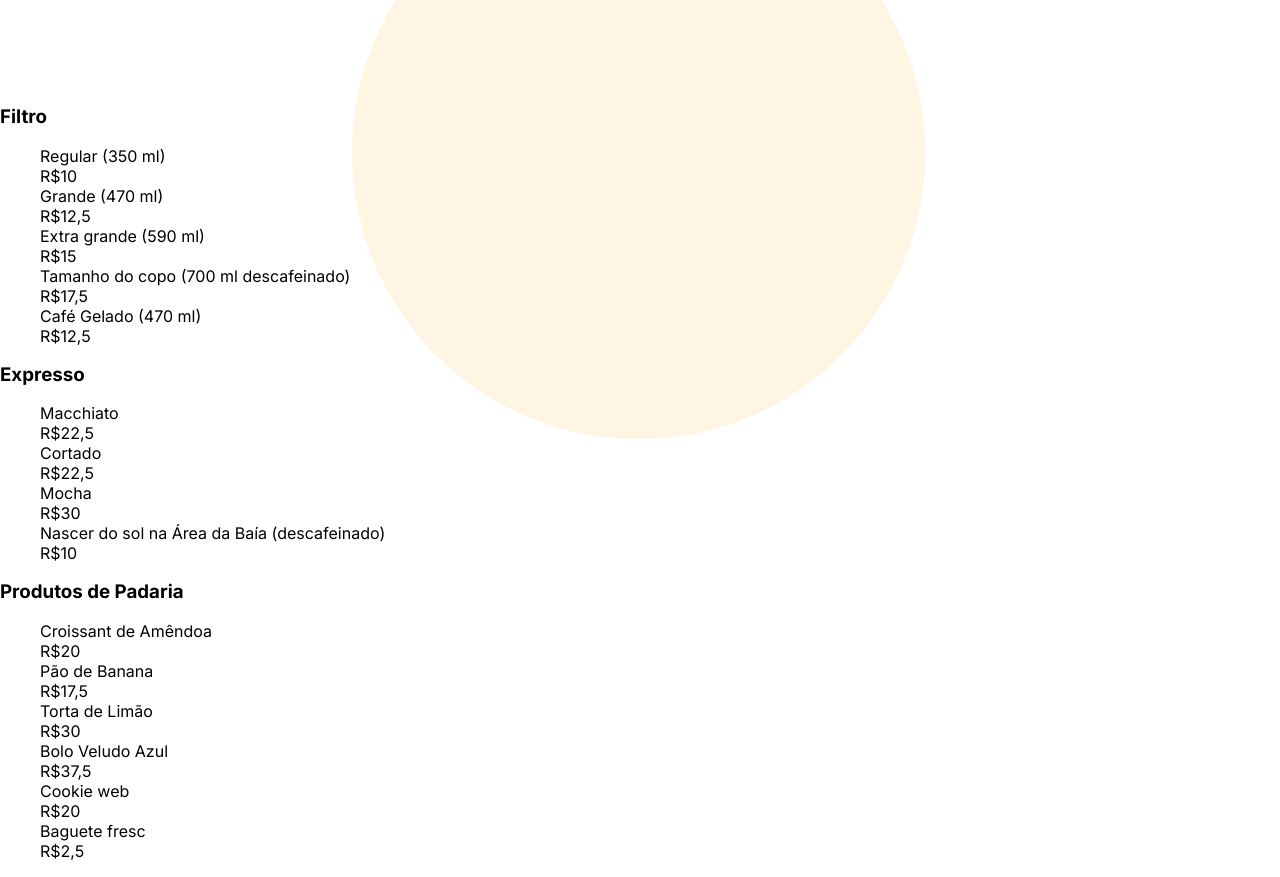
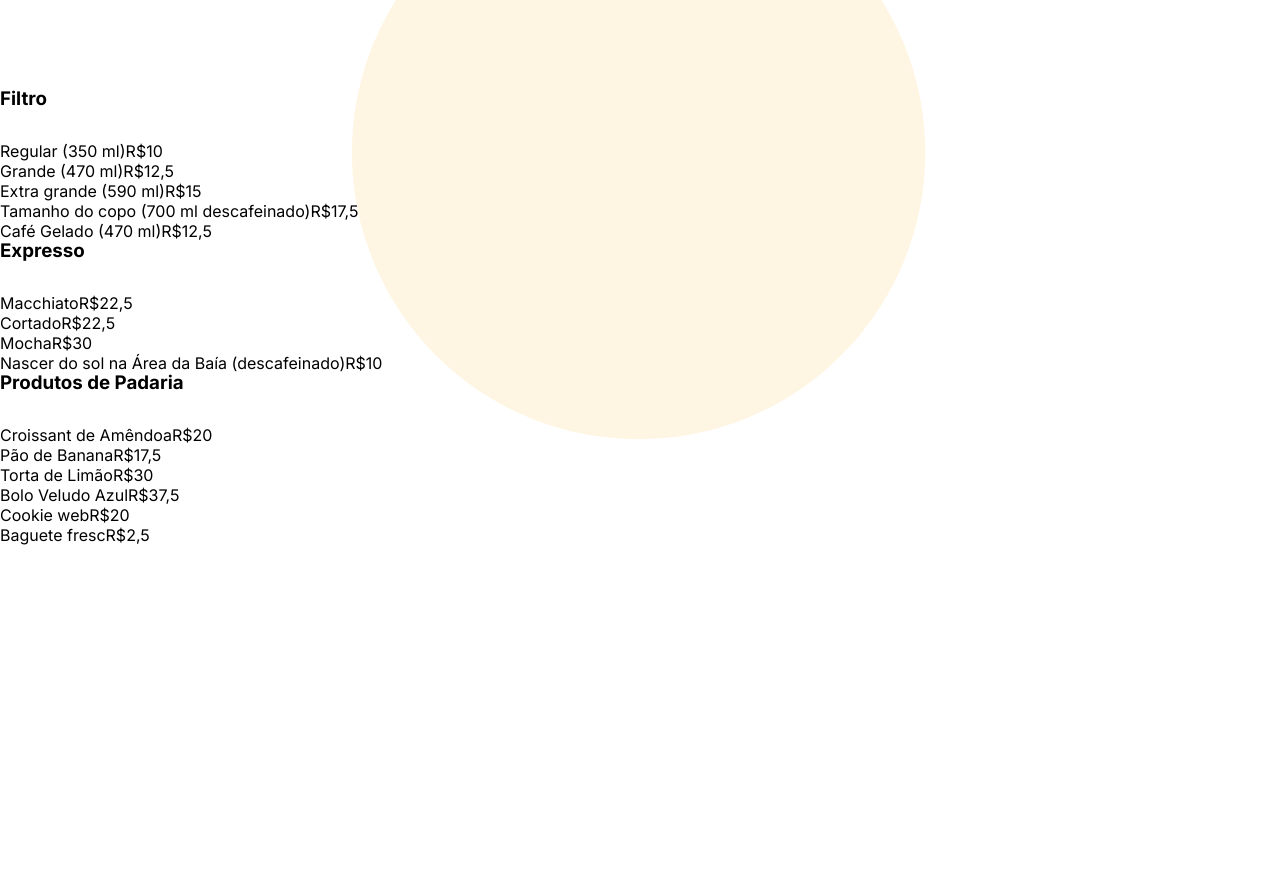
Before and after one commit to nataliabacarini/web_project_coffeeshop, a plain HTML site: page index.html in a window 1280 px wide. Shown: the part 2945-3822 px from the top of the page. After the commit the page ends 3498 px from the top, so only its background shows below. Drawn offline with Linux system fonts and the light colour scheme.

Commit message:
New update for my project

```diff
--- a/blocks/card.css
+++ b/blocks/card.css
@@ -2,13 +2,19 @@
 }
 
 .card__title {
+  margin: 0 0 32px;
 }
 
 .card__content {
+  padding: 0;
+  width: 540px;
+  margin: 0;
 }
 
 .card__list-item {
+  display: flex;
 }
 
 .card__list-divider {
+  display: flex-end;
 }
--- a/index.html
+++ b/index.html
@@ -192,48 +192,79 @@
             <div class="card">
               <h3 class="card__title">Filtro</h3>
               <ul class="card__content">
-                <li class="card__list-item">Regular (350 ml)</li>
-                <spam class="card__list-divider">R$10</spam>
-                <li class="card__list-item">Grande (470 ml)</li>
-                <spam class="card__list-divider">R$12,5</spam>
-                <li class="card__list-item">Extra grande (590 ml)</li>
-                <spam class="card__list-divider">R$15</spam>
+                <li class="card__list-item">
+                  Regular (350 ml)
+                  <spam class="card__list-divider"></spam>R$10
+                </li>
+                <li class="card__list-item">
+                  Grande (470 ml)
+                  <spam class="card__list-divider"></spam>R$12,5
+                </li>
+                <li class="card__list-item">
+                  Extra grande (590 ml)
+                  <spam class="card__list-divider"></spam>R$15
+                </li>
                 <li class="card__list-item">
                   Tamanho do copo (700 ml descafeinado)
+                  <spam class="card__list-divider"></spam>R$17,5
                 </li>
-                <spam class="card__list-divider">R$17,5</spam>
-                <li class="card__list-item">Café Gelado (470 ml)</li>
-                <spam class="card__list-divider">R$12,5</spam>
+                <li class="card__list-item">
+                  Café Gelado (470 ml)
+                  <spam class="card__list-divider"></spam>R$12,5
+                </li>
               </ul>
 
               <h3 class="card__title">Expresso</h3>
               <ul class="card__content">
-                <li class="card__list-item">Macchiato</li>
-                <spam class="card__list-divider">R$22,5</spam>
-                <li class="card__list-item">Cortado</li>
-                <spam class="card__list-divider">R$22,5</spam>
-                <li class="card__list-item">Mocha</li>
-                <spam class="card__list-divider">R$30</spam>
+                <li class="card__list-item">
+                  Macchiato
+                  <spam class="card__list-divider"></spam>R$22,5
+                </li>
+                <li class="card__list-item">
+                  Cortado
+                  <spam class="card__list-divider"></spam>R$22,5
+                </li>
+                <li class="card__list-item">
+                  Mocha
+                  <spam class="card__list-divider"></spam>R$30
+                </li>
                 <li class="card__list-item">
                   Nascer do sol na Área da Baía (descafeinado)
+                  <spam class="card__list-divider"></spam>R$10
                 </li>
-                <spam class="card__list-divider">R$10</spam>
               </ul>
 
               <h3 class="card__title">Produtos de Padaria</h3>
               <ul class="card__content">
-                <li class="card__list-item">Croissant de Amêndoa</li>
-                <spam class="card__list-divider">R$20</spam>
-                <li class="card__list-item">Pão de Banana</li>
-                <spam class="card__list-divider">R$17,5</spam>
-                <li class="card__list-item">Torta de Limão</li>
-                <spam class="card__list-divider">R$30</spam>
-                <li class="card__list-item">Bolo Veludo Azul</li>
-                <spam class="card__list-divider">R$37,5</spam>
-                <li class="card__list-item">Cookie web</li>
-                <spam class="card__list-divider">R$20</spam>
-                <li class="card__list-item">Baguete fresc</li>
-                <spam class="card__list-divider">R$2,5</spam>
+                <li class="card__list-item">
+                  Croissant de Amêndoa
+                  <spam class="card__list-divider"></spam>R$20
+                </li>
+
+                <li class="card__list-item">
+                  Pão de Banana
+                  <spam class="card__list-divider"></spam>R$17,5
+                </li>
+
+                <li class="card__list-item">
+                  Torta de Limão
+                  <spam class="card__list-divider"></spam>R$30
+                </li>
+
+                <li class="card__list-item">
+                  Bolo Veludo Azul
+                  <spam class="card__list-divider"></spam>R$37,5
+                </li>
+
+                <li class="card__list-item">
+                  Cookie web
+                  <spam class="card__list-divider"></spam>R$20
+                </li>
+
+                <li class="card__list-item">
+                  Baguete fresc
+                  <spam class="card__list-divider"></spam>R$2,5
+                </li>
               </ul>
             </div>
           </div>
```
